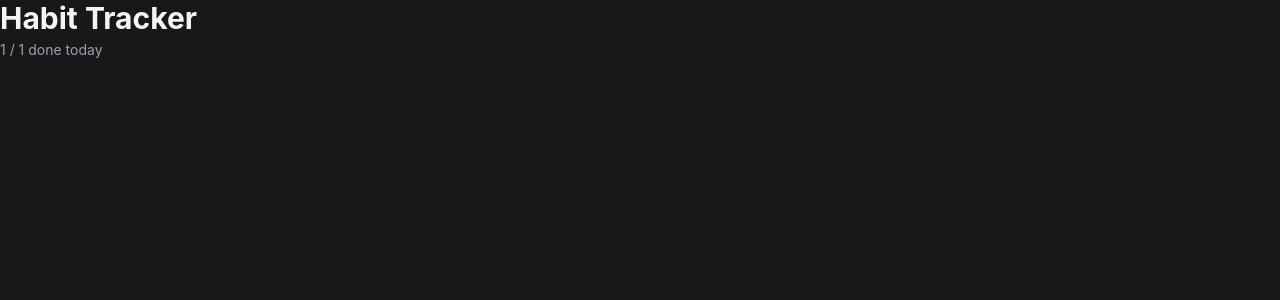
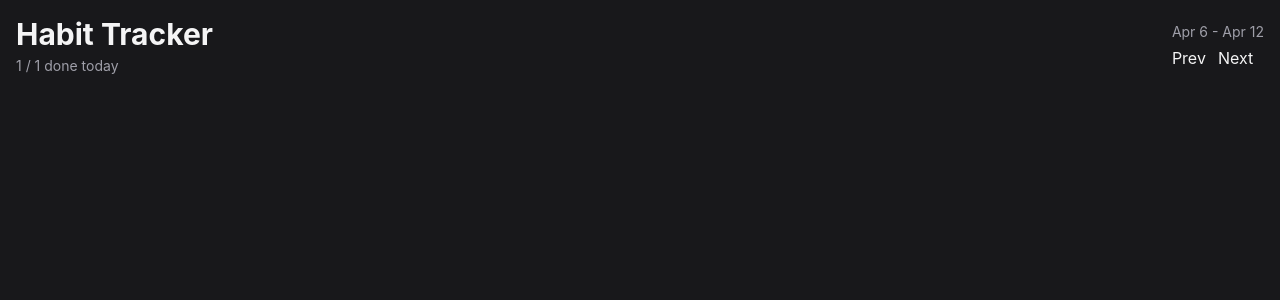
Before and after one commit to mika1407/react-projekti, a React (Vite) app: page / in a window 1280 px wide. Shown: the top 300 px of the page. Built offline with nearby package versions, Linux system fonts and the light colour scheme.

Commit message:
props added

```diff
--- a/src/App.tsx
+++ b/src/App.tsx
@@ -1,7 +1,11 @@
+import { Button } from "./components/Button"
+
 export default function App() {
-  return <div>
-    <Header></Header>
-  </div>
+  return (
+    <div className="max-w 2xl mx-auto p-4 flex flex-col">
+      <Header></Header>
+    </div>
+  )
 }
 
 function Header() {
@@ -10,6 +14,13 @@ function Header() {
       <h1 className="text-3xl font-bold">Habit Tracker</h1>
       <span className="text-zinc-400 text-sm"> 1 / 1 done today</span>
     </div>
-    <div></div>
+
+    <div className="flex flex-col gap-1">
+      <span className="text-zinc-400 text-sm">Apr 6 - Apr 12</span>
+      <div className="flex items-center gap-3">
+        <Button>Prev</Button>
+        <Button>Next</Button>
+      </div>
+    </div>
   </header>
 }
--- /dev/null
+++ b/src/components/Button.tsx
@@ -0,0 +1,9 @@
+import type { ReactNode } from "react"
+
+type ButtonProps = {
+    children: ReactNode
+}
+
+export function Button({ children }: ButtonProps) {
+    return <button>{children}</button>
+}
```
